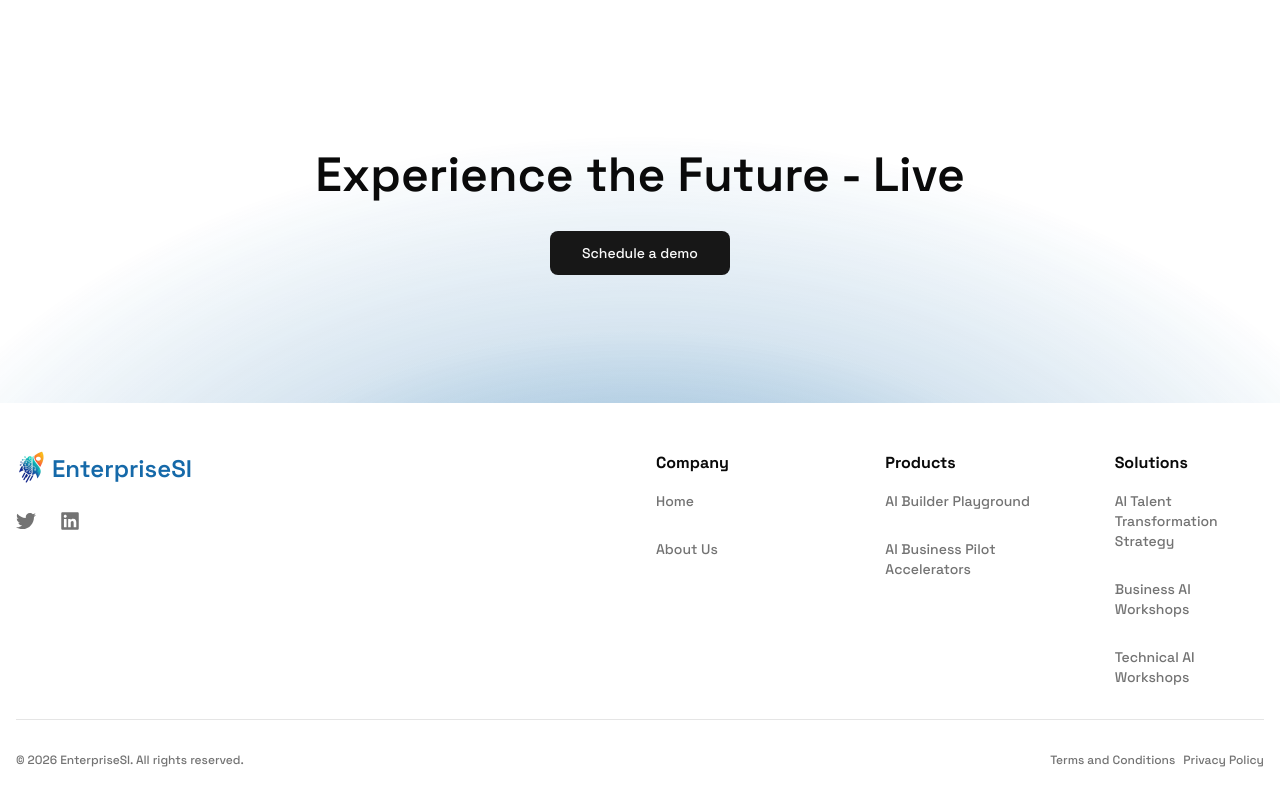
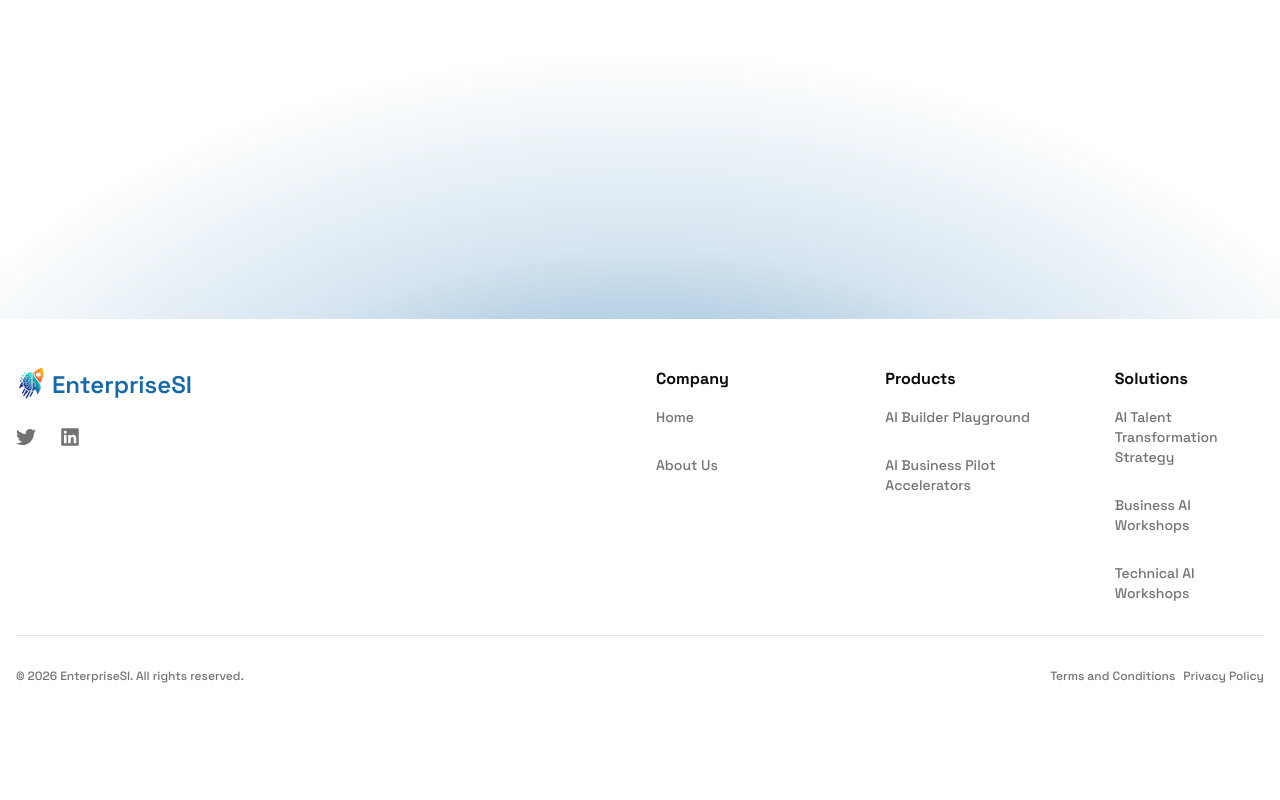
Before and after one commit to EnterpriseSI-Product-Engineering/esi-website, a React (Vite) app: page /product in a window 1280 px wide. Shown: the part 1141-1941 px from the top of the page. After the commit the page ends 1857 px from the top, so only its background shows below. Built offline with nearby package versions, Linux system fonts and the light colour scheme.

Commit message:
fix : removed the CTA and title from the products page

```diff
--- a/src/components/common/CTA.jsx
+++ b/src/components/common/CTA.jsx
@@ -13,8 +13,8 @@ export default function CTA() {
 
   return (
     <section className={cn("group relative overflow-hidden py-16 px-4 sm:py-24 md:py-32")}>
-      <div className="relative z-10 mx-auto flex max-w-container flex-col items-center gap-4 text-center sm:gap-6 md:gap-8">
-        <h2 className="text-2xl font-semibold sm:text-3xl md:text-4xl lg:text-5xl animate-appear px-4">
+      <div className="relative h-10 z-10 mx-auto flex max-w-container flex-col items-center gap-4 text-center sm:gap-6 md:gap-8">
+        {/* <h2 className="text-2xl font-semibold sm:text-3xl md:text-4xl lg:text-5xl animate-appear px-4">
           Experience the Future - Live
         </h2>
         <Button
@@ -24,7 +24,7 @@ export default function CTA() {
           asChild
         >
           <Link to={"/demo"}>Schedule a demo</Link>
-        </Button>
+        </Button> */}
       </div>
       <div className="absolute left-0 top-0 h-full w-full translate-y-[1rem] opacity-80 transition-all duration-500 ease-in-out group-hover:translate-y-[-2rem] group-hover:opacity-100">
         <Glow variant="bottom" className="animate-appear-zoom delay-300" />
```
